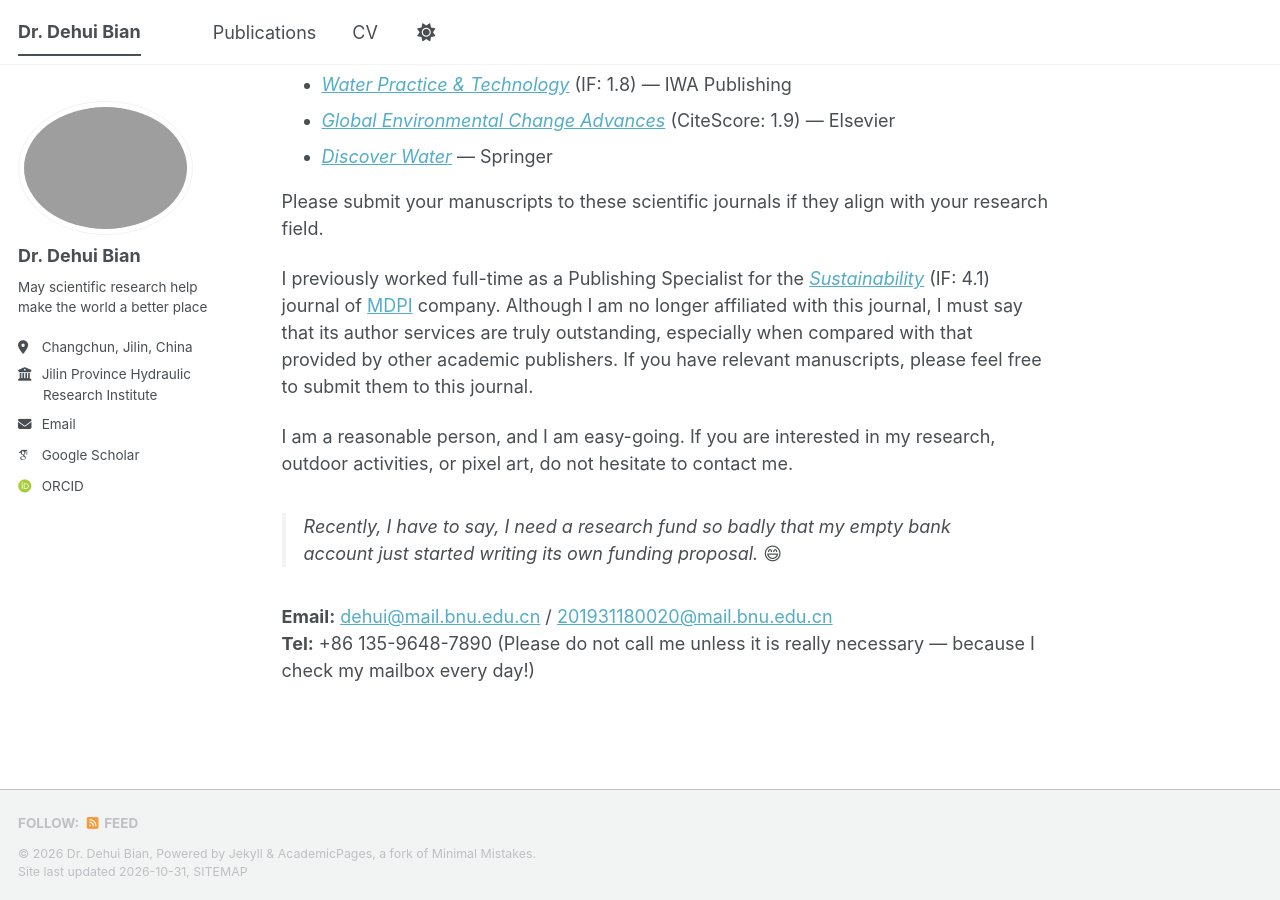
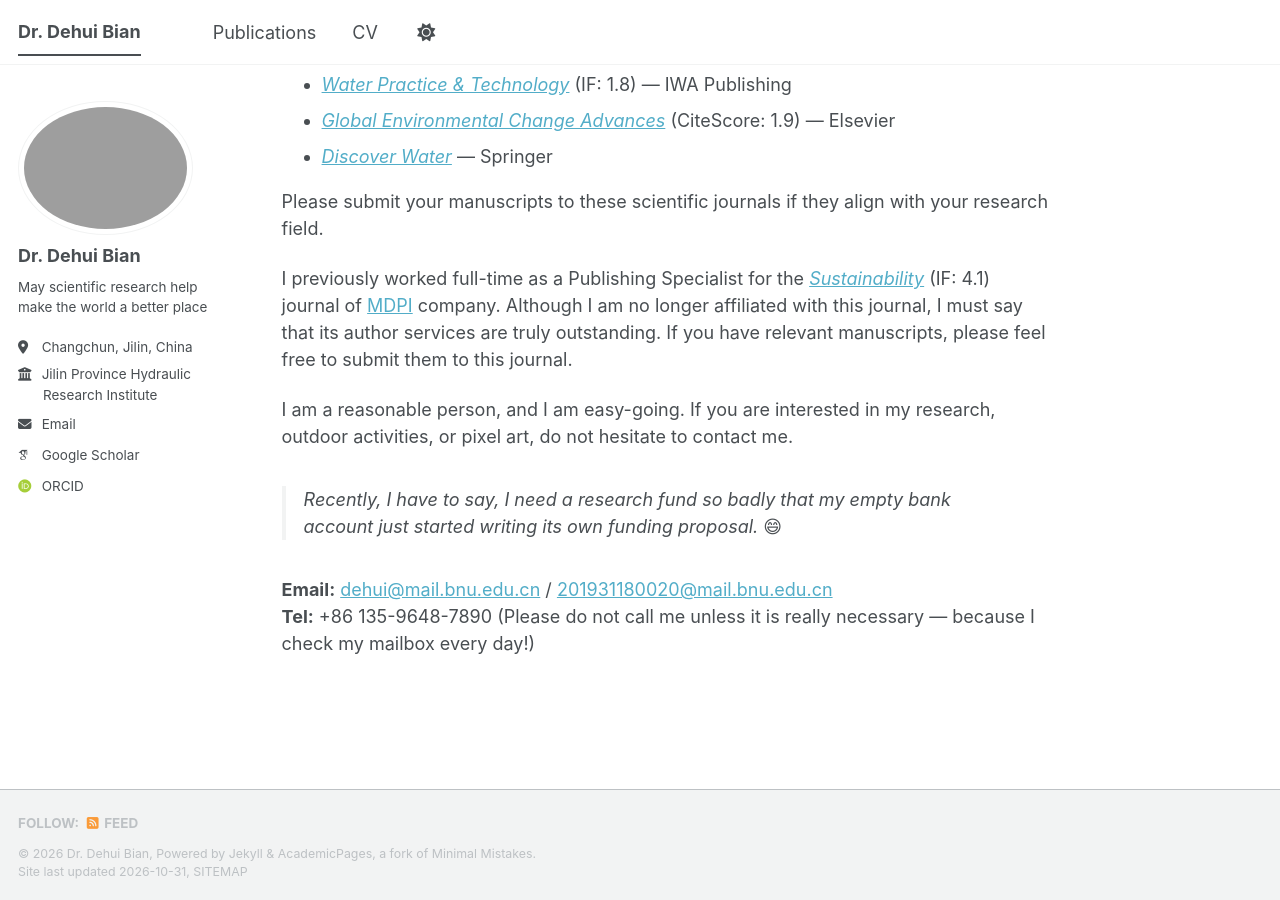
Before and after one commit to DehuiBian/dehuibian.github.io, a Jekyll site: the page built from index.md, in a window 1280 px wide and 900 px high, scrolled down 735 px. Built offline with Jekyll 4.4.1, drawn with Linux system fonts in a browser that asks for light colours; some web fonts are replaced; a script bundle is joined from its source files by our own code; library files that are not in the unit come from our copies.

Commit message:
index.md

```diff
--- a/index.md
+++ b/index.md
@@ -24,7 +24,7 @@ I am also an **Editorial Board Member** of:
 
 Please submit your manuscripts to these scientific journals if they align with your research field.
 
-I previously worked full-time as a Publishing Specialist for the [*Sustainability*](https://www.mdpi.com/journal/sustainability) (IF: 4.1) journal of [MDPI](https://www.mdpi.com) company. Although I am no longer affiliated with this journal, I must say that its author services are truly outstanding, especially when compared with that provided by other academic publishers. If you have relevant manuscripts, please feel free to submit them to this journal.
+I previously worked full-time as a Publishing Specialist for the [*Sustainability*](https://www.mdpi.com/journal/sustainability) (IF: 4.1) journal of [MDPI](https://www.mdpi.com) company. Although I am no longer affiliated with this journal, I must say that its author services are truly outstanding. If you have relevant manuscripts, please feel free to submit them to this journal.
 
 I am a reasonable person, and I am easy-going. If you are interested in my research, outdoor activities, or pixel art, do not hesitate to contact me.
 
```
